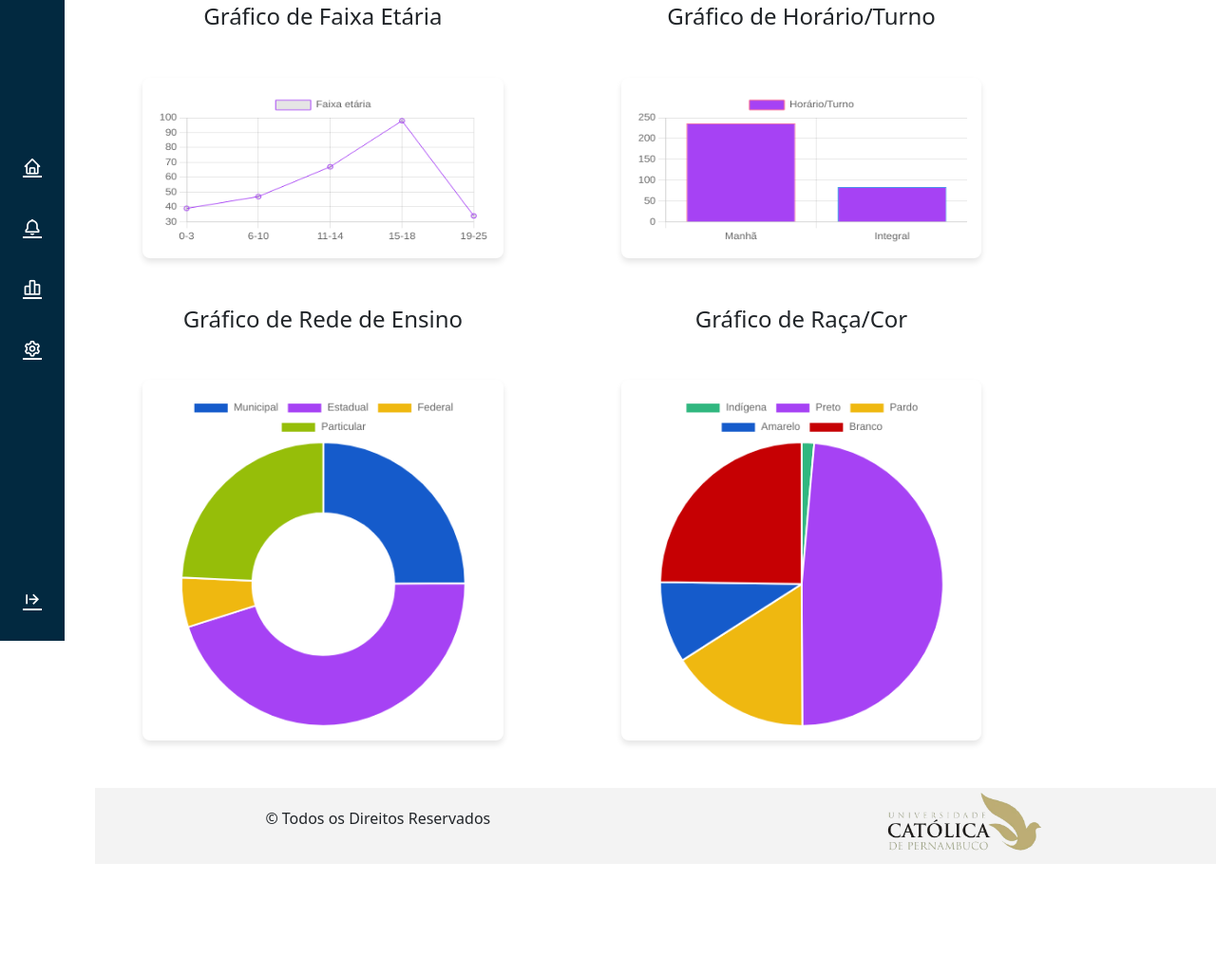
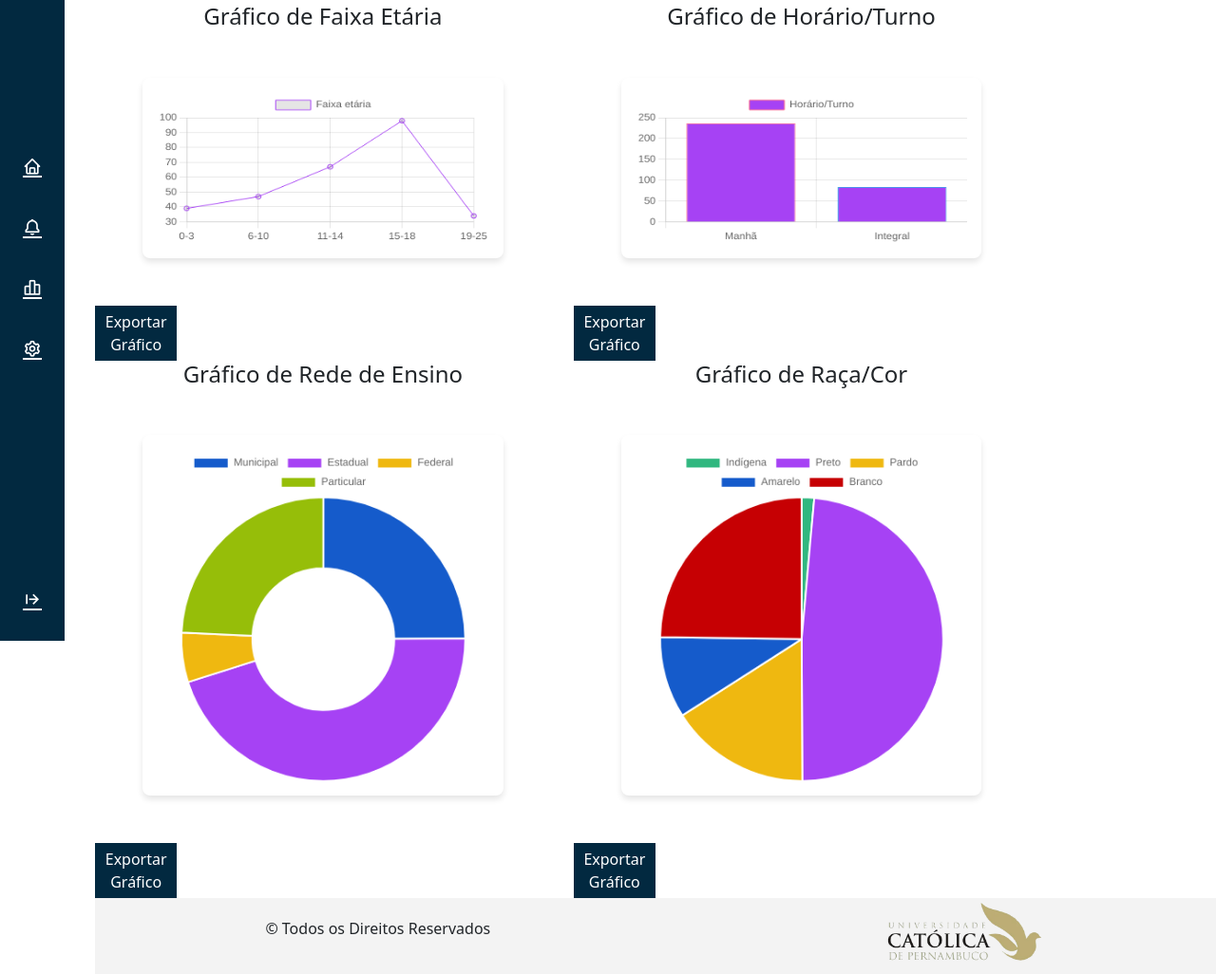
Before and after one commit to matheusviniciusga/pagdashboard, a plain HTML site: page paggraficos.html in a window 1280 px wide. Shown: the part 125-1151 px from the top of the page at 95% size. Before the commit the page ends 1035 px from the top, so only its background shows below. Drawn offline with nearby package versions, Linux system fonts and the light colour scheme.

Commit message:
Add files via upload

```diff
--- a/estilo.css
+++ b/estilo.css
@@ -86,7 +86,7 @@ display: block;
 color: #fff;
 }
 
-select, button {
+select, input {
 padding: 15px;
 border-radius: 20px;
 border: none;
@@ -95,12 +95,12 @@ width: 100%;
 margin-top: 20px;
 }
 
-button {
+input {
 background-color: #4CAF50;
 color: white;
 cursor: pointer;
 }
 
-button:hover {
+input:hover {
 background-color: #45a049;
 }
--- a/estilograf.css
+++ b/estilograf.css
@@ -283,3 +283,12 @@ flex-wrap: wrap;
 width: 100%;
 }
 }
+
+button {
+background-color: #022940;
+color: white;
+width: 18%;
+padding: 5px;
+margin: 10px;
+border: none;
+}
--- a/paggraficos.html
+++ b/paggraficos.html
@@ -61,6 +61,7 @@
                         <h4 class="text-center mb-3">Gráfico de Faixa Etária</h4>
                         <canvas id="ageChart"></canvas>
                         <div id="ageData"></div>
+                        <div class="botao"><button onclick="downloadChart('ageChart', 'faixa_etaria.png')">Exportar Gráfico</button></div>
                     </div>
                 </div>
                 <div class="col-md-6">
@@ -68,6 +69,7 @@
                         <h4 class="text-center mb-3">Gráfico de Horário/Turno</h4>
                         <canvas id="timeChart"></canvas>
                         <div id="timeData"></div>
+                        <button onclick="downloadChart('timeChart', 'horario_turno.png')">Exportar Gráfico</button>
                     </div>
                 </div>
             </div>
@@ -79,6 +81,7 @@
                         <h4 class="text-center mb-3">Gráfico de Rede de Ensino</h4>
                         <canvas id="networkChart"></canvas>
                         <div id="networkData"></div>
+                        <button onclick="downloadChart('networkChart', 'rede_ensino.png')">Exportar Gráfico</button>
                     </div>
                 </div>
                 <div class="col-md-6">
@@ -86,6 +89,7 @@
                         <h4 class="text-center mb-3">Gráfico de Raça/Cor</h4>
                         <canvas id="raceChart"></canvas>
                         <div id="raceData"></div>
+                        <button onclick="downloadChart('raceChart', 'raca_cor.png')">Exportar Gráfico</button>
                     </div>
                 </div>
             </div>
--- a/script.js
+++ b/script.js
@@ -52,6 +52,18 @@ function renderChart(id, type, data) {
     });
 }
 });
+
+function downloadChart(chartId, filename) {
+  const canvas = document.getElementById(chartId);
+
+  const downloadLink = document.createElement('a');
+  downloadLink.href = canvas.toDataURL('image/png');
+  downloadLink.download = filename;
+
+  document.body.appendChild(downloadLink);
+  downloadLink.click();
+  document.body.removeChild(downloadLink);
+}
 
 const team = [
     {
```
Also changed, not shown: index.html (+3 -2 lines).
